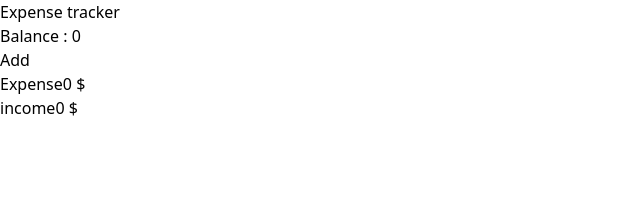
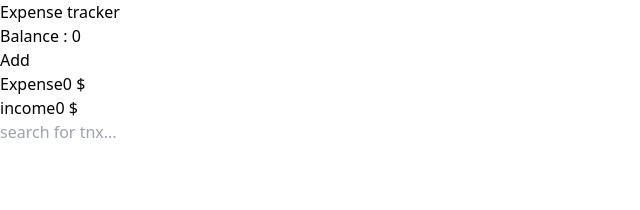
Before and after one commit to AmirAlipoor-ir/expense-tracker, a React (Vite) app: page / in a window 1280 px wide. Shown: the top 210 px of the page, without its empty margins (0-640 px from the left). Built offline with nearby package versions, Linux system fonts and the light colour scheme.

Commit message:
add search input

```diff
--- a/src/components/TransActionComponent.jsx
+++ b/src/components/TransActionComponent.jsx
@@ -1,9 +1,30 @@
-import React from "react";
+import React, { useState } from "react";
 
 function TransActionComponent({ note }) {
+  const [searchInput, setSearchInput] = useState("");
+  // const [filterNote, setFilterNote] = useState("");
+
+  const changeHandler = (e) => {
+    e.preventDefault();
+    setSearchInput(e.target.value);
+  };
+
+
+   const filterNote= note.filter((i) => {
+    return i.description.match(searchInput);
+});
+
+
   return (
     <div className="">
-      {note.map((i,index) => (
+      <input
+        type="text"
+        value={searchInput}
+        onChange={changeHandler}
+        placeholder="search for tnx..."
+        className=""
+      />
+      {filterNote.map((i, index) => (
         <section key={index} className="mb-2">
           <div
             className={`flex justify-between bg-gray-100 py-2 px-1 sm:px-2 rounded-md  border-r-4 ${
```
Also changed, not shown: src/components/OverViewComponent.jsx (+7 -2 lines).
